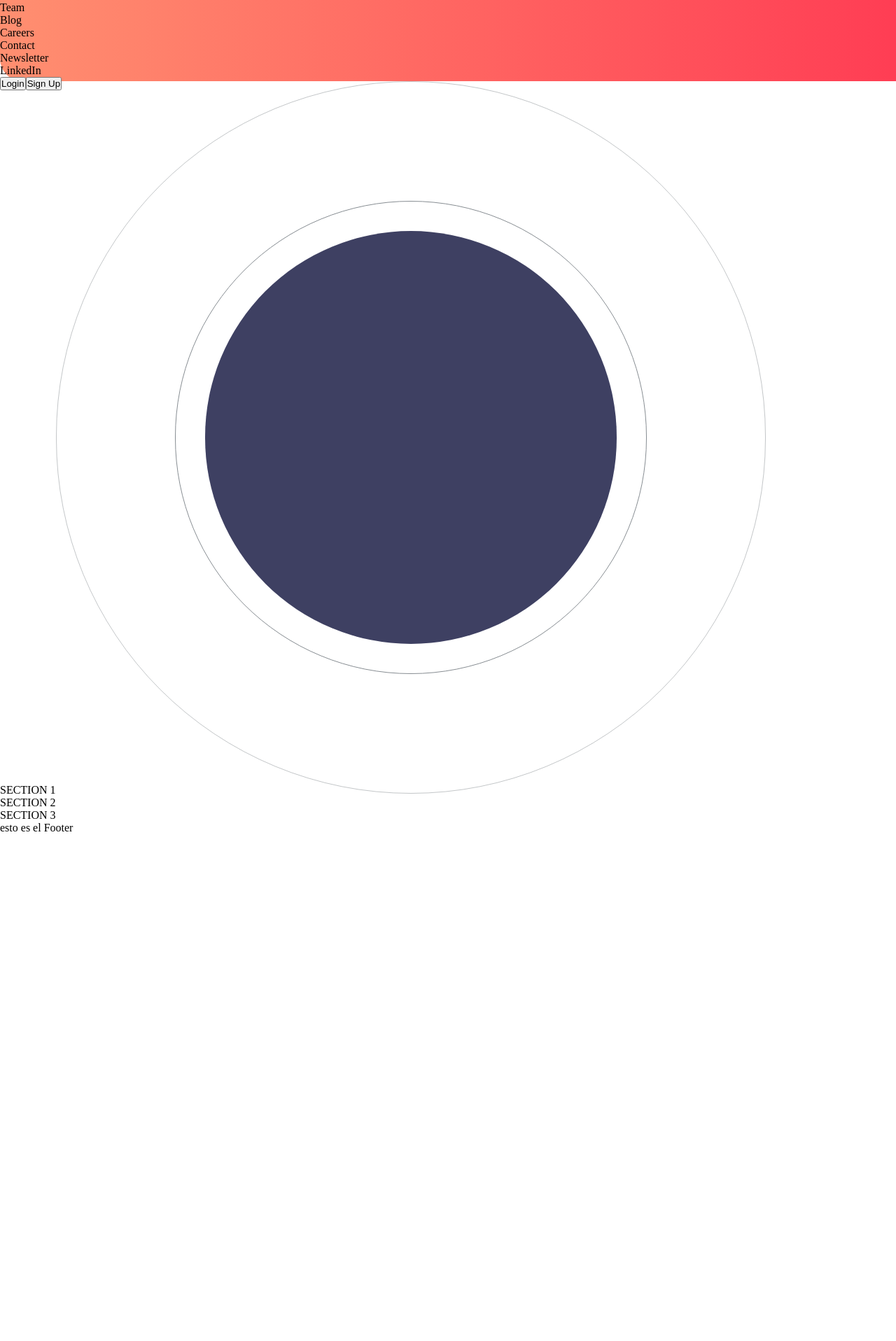
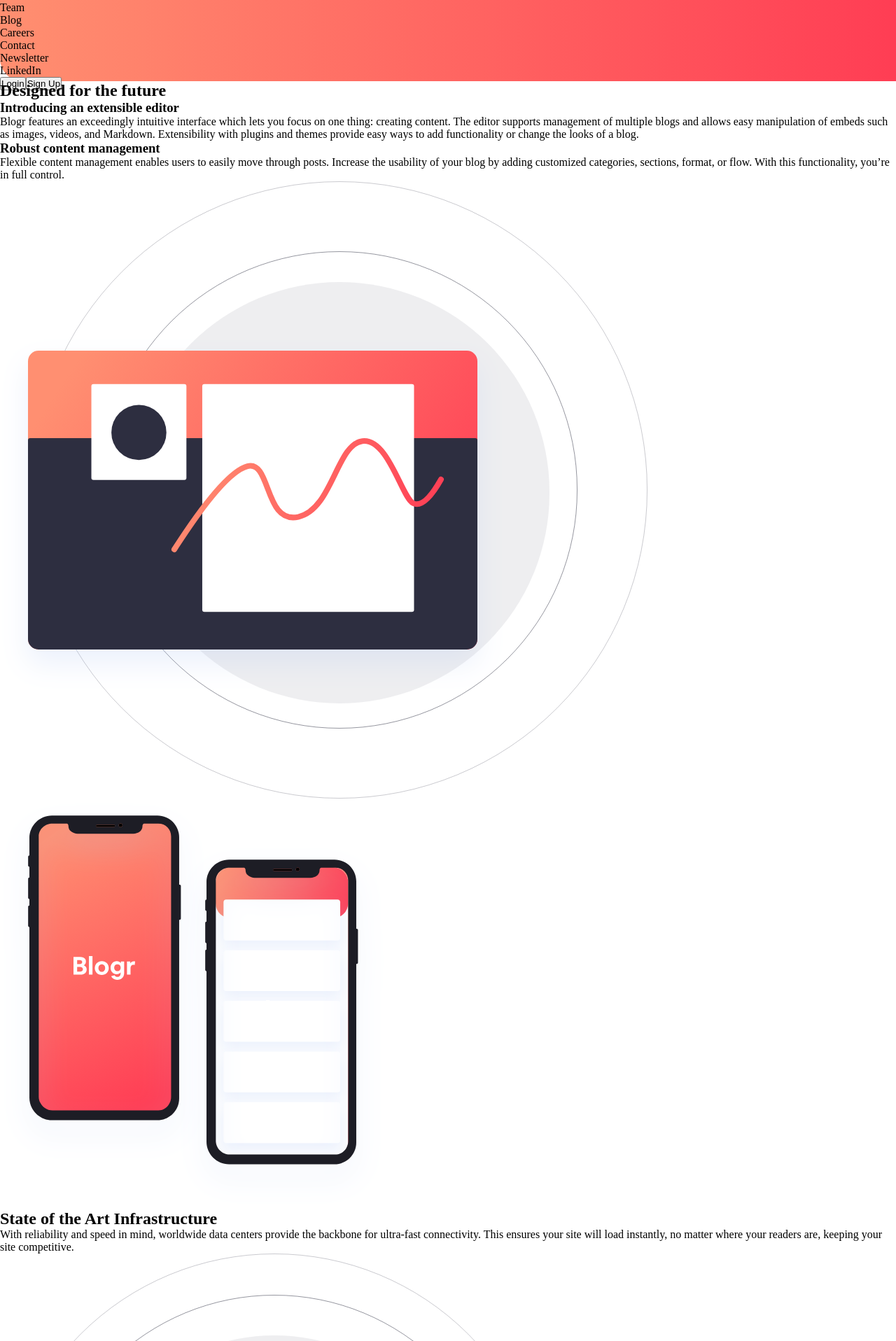
Before and after one commit to BryanPool99/Retos-FrontendMentor, a React (Create React App) app in the folder blogr-landing-page/: page / in a window 1280 px wide. Shown: the part 204-2120 px from the top of the page at 70% size. Before the commit the page ends 1396 px from the top, so only its background shows below. Built offline with nearby package versions, Linux system fonts and the light colour scheme.

Commit message:
componentes del main hecho en react

```diff
--- a/blogr-landing-page/src/Components/ComponentsMain/Section-1.jsx
+++ b/blogr-landing-page/src/Components/ComponentsMain/Section-1.jsx
@@ -1,9 +1,27 @@
 import React from 'react';
-import imgCircle from '../../Images/bg-pattern-circles.svg'
+import imgS1 from '../../Images/illustration-editor-desktop.svg';
 const Section1 = ()=>{
     return(
-        <div>SECTION 1
-            <img src={imgCircle} alt='pattern-circles'/>
+        <div>
+            <h2>
+                Designed for the future
+            </h2>
+            <div>
+                <h3>Introducing an extensible editor</h3>
+                <p>
+                    Blogr features an exceedingly intuitive interface which lets you focus on one thing: creating content. The editor supports management of multiple blogs and allows easy manipulation of embeds such as images, videos, and Markdown. Extensibility with plugins and themes provide easy ways to add functionality or change the looks of a blog.
+                </p>
+            </div>
+            <div>
+                <h3>Robust content management</h3>
+                <p>
+                    Flexible content management enables users to easily move through posts. Increase the usability of your blog
+                    by adding customized categories, sections, format, or flow. With this functionality, you’re in full control.
+                </p>
+            </div>
+            <div>
+                <img src={imgS1}  alt='illustration-editor'/>
+            </div>
         </div>
     );
 }
--- a/blogr-landing-page/src/Components/ComponentsMain/Section-2.jsx
+++ b/blogr-landing-page/src/Components/ComponentsMain/Section-2.jsx
@@ -1,7 +1,19 @@
 import React from 'react';
+import imgS2 from '../../Images/illustration-phones.svg';
 const Section2 = ()=>{
     return(
-        <div>SECTION 2</div>
+        <div>
+            <div>
+                <img src={imgS2} alt='illustration-phones'/>
+            </div>
+            <div>
+                <h2>State of the Art Infrastructure</h2>
+                <p>
+                    With reliability and speed in mind, worldwide data centers provide the backbone for ultra-fast connectivity.
+                    This ensures your site will load instantly, no matter where your readers are, keeping your site competitive.
+                </p>
+            </div>
+        </div>
     );
 }
 export default Section2;
--- a/blogr-landing-page/src/Components/ComponentsMain/Section-3.jsx
+++ b/blogr-landing-page/src/Components/ComponentsMain/Section-3.jsx
@@ -1,7 +1,25 @@
 import React from 'react';
+import imgS3 from '../../Images/illustration-laptop-desktop.svg';
 const Section3 = ()=>{
     return(
-        <div>SECTION 3</div>
+        <div>
+            <div>
+                <img src={imgS3} alt='illustration-laptop'/>
+            </div>
+            <div>
+                <h3>Free, open, simple</h3>
+                <p>
+                    Blogr is a free and open source application backed by a large community of helpful developers. It supports
+                    features such as code syntax highlighting, RSS feeds, social media integration, third-party commenting tools,
+                    and works seamlessly with Google Analytics. The architecture is clean and is relatively easy to learn.
+                </p>
+                <h3>Powerful tooling</h3>
+                <p>
+                    Batteries included. We built a simple and straightforward CLI tool that makes customization and deployment a breeze, but
+                    capable of producing even the most complicated sites.
+                </p>
+            </div>
+        </div>
     );
 }
 export default Section3;
```
